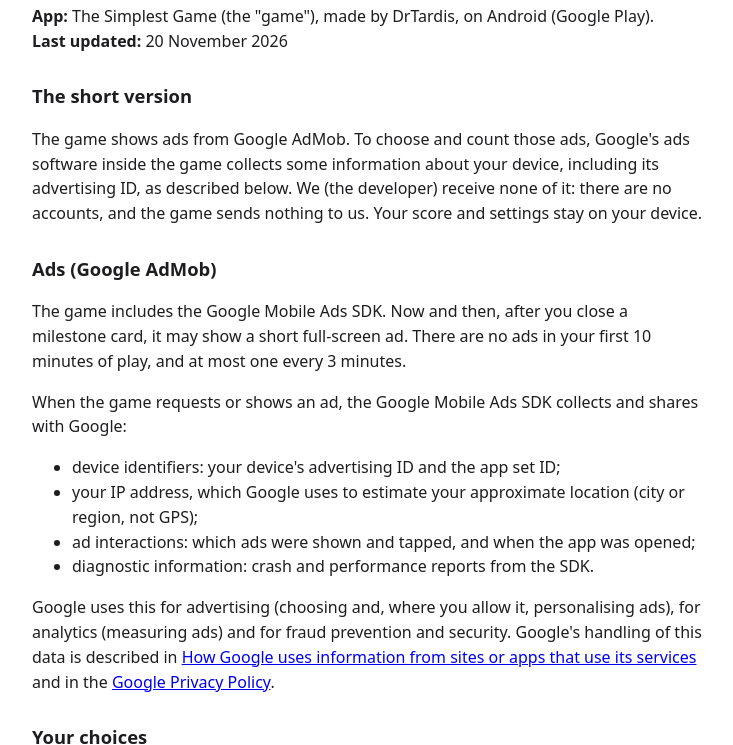
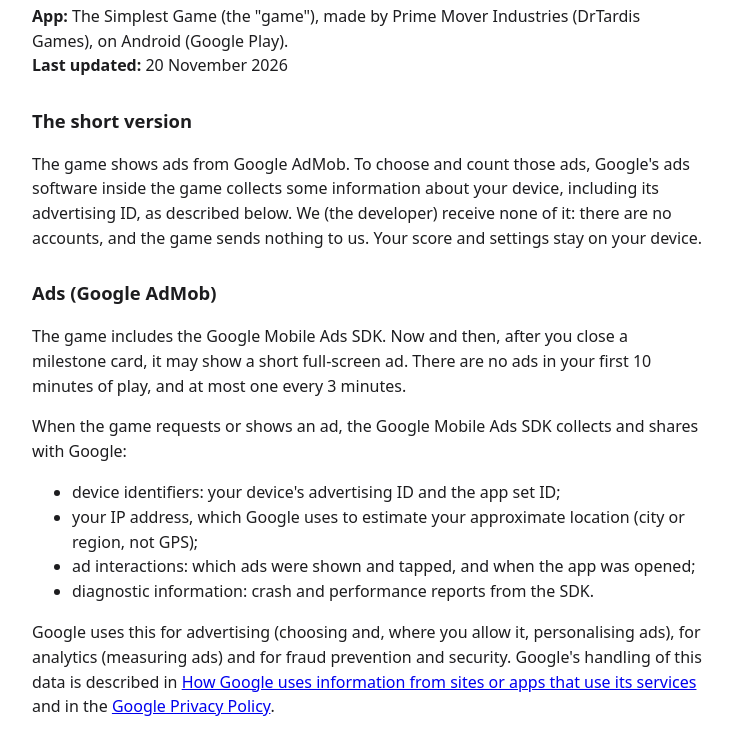
Before and after one commit to DrTardis1963/drtardis-games, a plain HTML site: page simplest-game/privacy.html in a window 1280 px wide. Shown: the part 85-830 px from the top of the page, without its empty margins (272-1005 px from the left). Drawn offline with Linux system fonts and the light colour scheme.

Commit message:
Privacy: name the Play developer, Prime Mover Industries
Co-Authored-By: Claude Opus 5.5 <noreply@anthropic.com>

```diff
--- a/simplest-game/privacy.html
+++ b/simplest-game/privacy.html
@@ -12,7 +12,7 @@
 </head>
 <body>
 <h1>Privacy Policy</h1>
-<p><strong>App:</strong> The Simplest Game (the "game"), made by DrTardis, on Android (Google Play).<br>
+<p><strong>App:</strong> The Simplest Game (the "game"), made by Prime Mover Industries (DrTardis Games), on Android (Google Play).<br>
 <strong>Last updated:</strong> 20 November 2026</p>
 
 <h2>The short version</h2>
```
